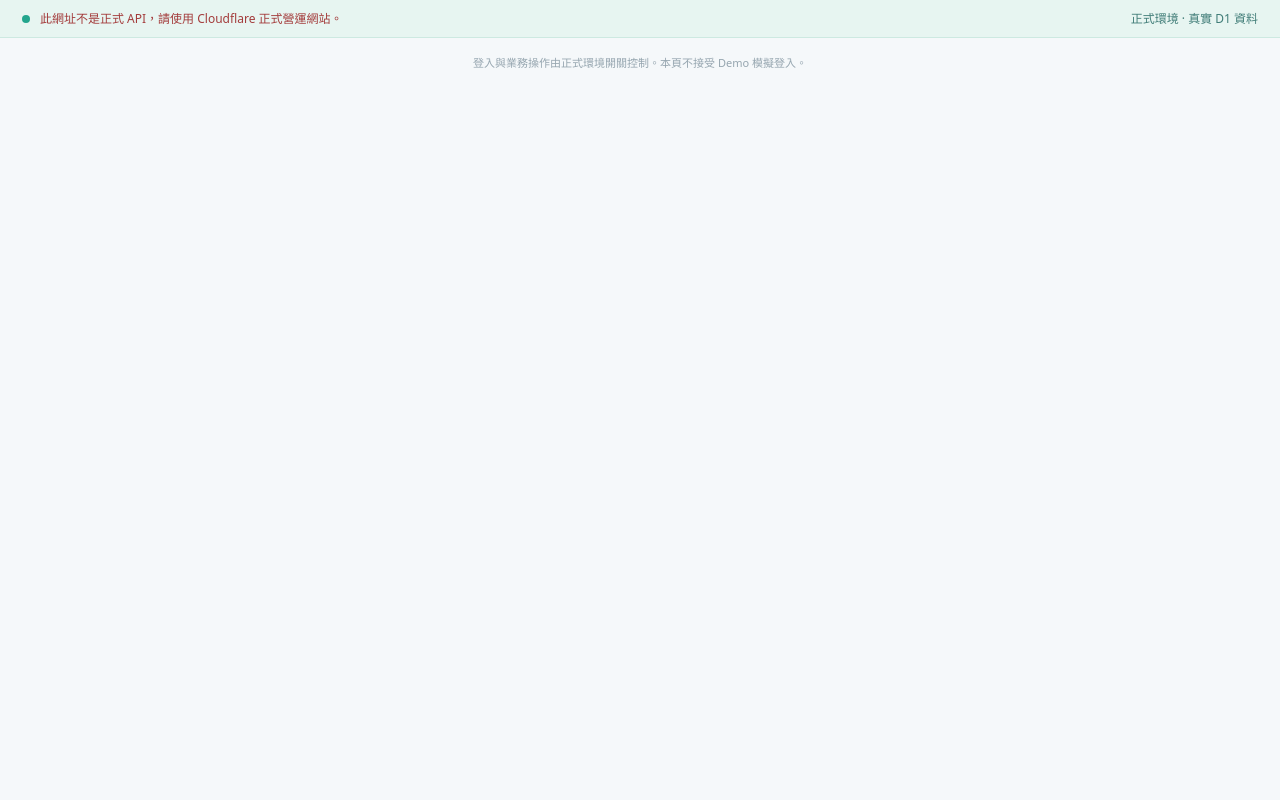
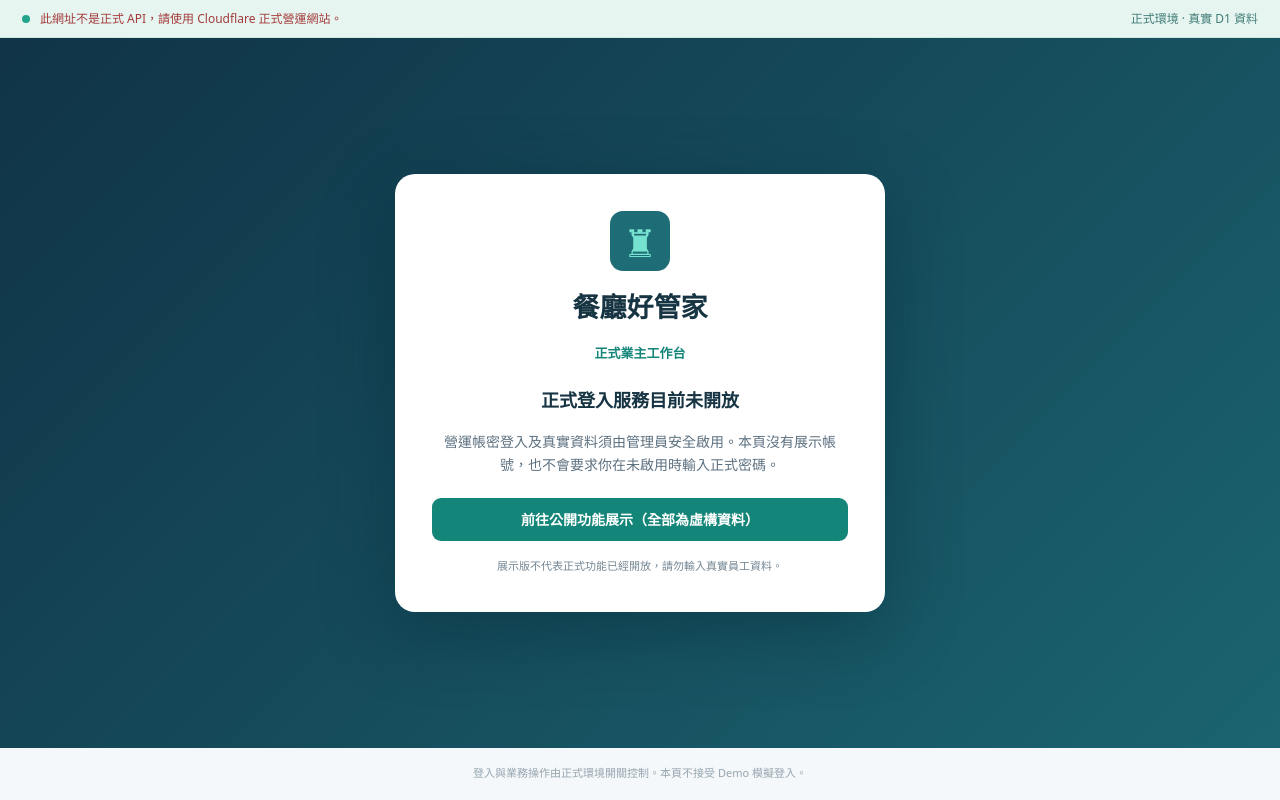
Before and after one commit to hun186/restaurant-business-poc, a website: page vercel-demo/owner-app.html in a window 1280 px wide. Drawn offline with Linux system fonts and the light colour scheme; no server answers.

Commit message:
fix(owner-ui): branded locked state when native login gate is closed

```diff
--- a/vercel-demo/owner-app.css
+++ b/vercel-demo/owner-app.css
@@ -41,6 +41,13 @@ table{border-collapse:collapse;width:100%;min-width:590px;text-align:left}th,td{
 .panel .row,.panel .item{padding:10px 0;border-bottom:1px solid var(--line)}
 .workarea footer,#landing-footer{text-align:center;color:#95a5af;font-size:11px;padding:15px 12px}
 #landing-footer{padding:16px}
+.locked-screen{min-height:calc(100vh - 90px);display:grid;place-items:center;padding:30px 16px;background:linear-gradient(135deg,#103347,#1b6470)}
+.locked-card{width:min(100%,490px);background:white;border-radius:20px;padding:37px;text-align:center;box-shadow:0 20px 70px #052a3770}
+.locked-card h1{font-size:27px;margin:14px 0 0}.locked-eyebrow{font-size:13px;color:var(--teal);font-weight:700}
+.locked-card h2{font-size:18px;margin:22px 0 8px}.locked-card p:not(.locked-eyebrow){color:#5d7180}
+.locked-card small{display:block;color:var(--muted);font-size:11px;margin-top:16px}
+.demo-link{display:block;border-radius:9px;background:var(--teal);color:white;text-decoration:none;padding:10px 16px;margin-top:22px;font-weight:700}
+.demo-link:focus-visible{outline:3px solid var(--mint);outline-offset:3px}
 .login-screen{min-height:calc(100vh - 90px);display:grid;place-items:center;padding:30px 16px;background:linear-gradient(135deg,#103347,#1b6470)}
 .auth-card{width:min(100%,420px);background:white;border-radius:20px;padding:34px;text-align:center;box-shadow:0 20px 70px #052a3770}
 .auth-card h1{font-size:25px;margin:15px 0 1px}.auth-subtitle{margin:0 0 24px;color:var(--muted)}
--- a/vercel-demo/owner-app.html
+++ b/vercel-demo/owner-app.html
@@ -11,6 +11,17 @@
 </head>
 <body class="native-owner">
 <div class="service-banner" role="status"><span class="service-dot" aria-hidden="true"></span><span id="notice" aria-live="polite">正在確認正式營運服務狀態…</span><span class="service-source">正式環境 · 真實 D1 資料</span></div>
+<section id="locked" class="locked-screen" hidden aria-labelledby="locked-title">
+  <div class="locked-card">
+    <div class="brand-mark large" aria-hidden="true">♜</div>
+    <h1 id="locked-title">餐廳好管家</h1>
+    <p class="locked-eyebrow">正式業主工作台</p>
+    <h2>正式登入服務目前未開放</h2>
+    <p>營運帳密登入及真實資料須由管理員安全啟用。本頁沒有展示帳號，也不會要求你在未啟用時輸入正式密碼。</p>
+    <a href="/" class="demo-link">前往公開功能展示（全部為虛構資料）</a>
+    <small>展示版不代表正式功能已經開放，請勿輸入真實員工資料。</small>
+  </div>
+</section>
 <section id="login" class="login-screen" hidden aria-labelledby="login-title">
   <div class="auth-card">
     <div class="brand-mark large" aria-hidden="true">♜</div>
--- a/vercel-demo/owner-app.js
+++ b/vercel-demo/owner-app.js
@@ -32,7 +32,7 @@ async function api(url,opts={}){
 }
 function showLogin(message){
   csrf=null;revision++;if(controller)controller.abort();closeMenu();
-  $('workspace').hidden=true;$('login').hidden=false;
+  $('workspace').hidden=true;$('locked').hidden=true;$('login').hidden=false;
   $('identity').textContent='';say(message||'請使用個人帳號登入。',!!message);
 }
 function table(rows){
@@ -559,7 +559,8 @@ function syncView(){
 }
 function showWorkspace(me){
   if(!me?.user||typeof me.csrf!=='string')throw Error('身分驗證回應不完整。');
-  csrf=me.csrf;role=me.user.role;$('login').hidden=true;$('workspace').hidden=false;
+  csrf=me.csrf;role=me.user.role;$('locked').hidden=true;
+  $('login').hidden=true;$('workspace').hidden=false;
   const name=String(me.user.display_name||'');
   $('identity').textContent=name+'（'+
     ({owner:'業主',manager:'主管',staff:'員工'}[me.user.role]||'')+'）';
@@ -567,10 +568,11 @@ function showWorkspace(me){
   syncView();closeMenu();refresh();
 }
 async function start(){
-  $('login').hidden=true;$('workspace').hidden=true;
+  $('login').hidden=true;$('workspace').hidden=true;$('locked').hidden=true;
   try{
     const status=await api('/api/native/status');
     if(status.mode!=='native'||status.login_enabled!==true){
+      $('locked').hidden=false;
       say('正式營運服務尚未由管理員啟用；公開 Demo 不接受真實帳密。',true);return;
     }
     writeEnabled=status.task_write_enabled===true;
@@ -580,7 +582,7 @@ async function start(){
     repairWriteEnabled=status.repair_write_enabled===true;
     try{showWorkspace(await api('/api/me'));}
     catch(e){if(e.status===401){showLogin();return;}throw e;}
-  }catch(e){say(e.message||'無法確認正式服務狀態。',true);}
+  }catch(e){$('locked').hidden=false;say(e.message||'無法確認正式服務狀態。',true);}
 }
 $('login-form').addEventListener('submit',async ev=>{
   ev.preventDefault();const f=ev.currentTarget,btn=$('login-submit');
```
Also changed, not shown: tests/cloudflare-native-owner-ui-parity.test.js (+4 -1 lines), tools/cloudflare-hosted-probe-approved-sha256.mjs (+4 -4 lines).
